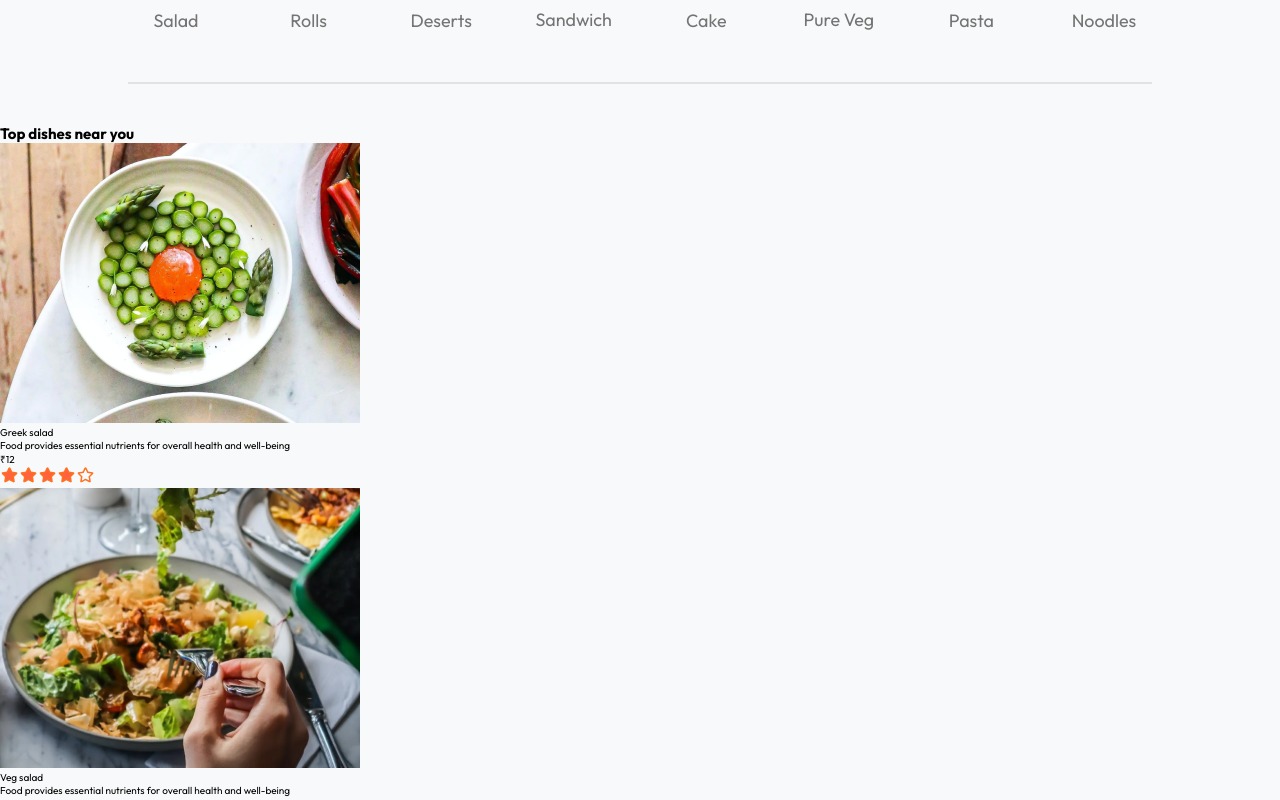
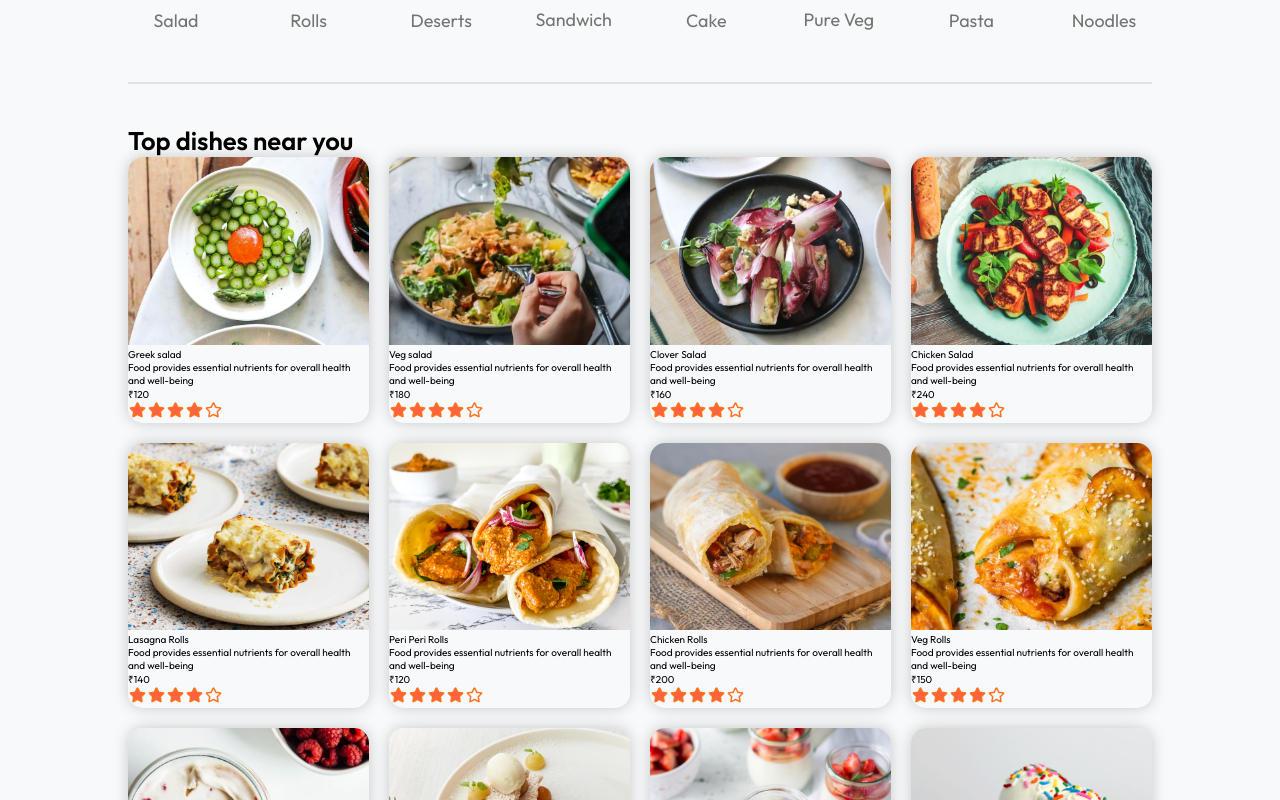
Before and after one commit to Kaustubh0912/FoodPrep, a React (Vite) app: page / in a window 1280 px wide. Shown: the part 920-1720 px from the top of the page. Built offline with nearby package versions, Linux system fonts and the light colour scheme.

Commit message:
partially added food display css

```diff
--- a/src/assets/assets.js
+++ b/src/assets/assets.js
@@ -121,7 +121,7 @@ export const food_list = [
         _id: "1",
         name: "Greek salad",
         image: food_1,
-        price: 12,
+        price: 120,
         description: "Food provides essential nutrients for overall health and well-being",
         category: "Salad"
     },
@@ -129,77 +129,77 @@ export const food_list = [
         _id: "2",
         name: "Veg salad",
         image: food_2,
-        price: 18,
+        price: 180,
         description: "Food provides essential nutrients for overall health and well-being",
         category: "Salad"
     }, {
         _id: "3",
         name: "Clover Salad",
         image: food_3,
-        price: 16,
+        price: 160,
         description: "Food provides essential nutrients for overall health and well-being",
         category: "Salad"
     }, {
         _id: "4",
         name: "Chicken Salad",
         image: food_4,
-        price: 24,
+        price: 240,
         description: "Food provides essential nutrients for overall health and well-being",
         category: "Salad"
     }, {
         _id: "5",
         name: "Lasagna Rolls",
         image: food_5,
-        price: 14,
+        price: 140,
         description: "Food provides essential nutrients for overall health and well-being",
         category: "Rolls"
     }, {
         _id: "6",
         name: "Peri Peri Rolls",
         image: food_6,
-        price: 12,
+        price: 120,
         description: "Food provides essential nutrients for overall health and well-being",
         category: "Rolls"
     }, {
         _id: "7",
         name: "Chicken Rolls",
         image: food_7,
-        price: 20,
+        price: 200,
         description: "Food provides essential nutrients for overall health and well-being",
         category: "Rolls"
     }, {
         _id: "8",
         name: "Veg Rolls",
         image: food_8,
-        price: 15,
+        price: 150,
         description: "Food provides essential nutrients for overall health and well-being",
         category: "Rolls"
     }, {
         _id: "9",
         name: "Ripple Ice Cream",
         image: food_9,
-        price: 14,
+        price: 140,
         description: "Food provides essential nutrients for overall health and well-being",
         category: "Deserts"
     }, {
         _id: "10",
         name: "Fruit Ice Cream",
         image: food_10,
-        price: 22,
+        price: 220,
         description: "Food provides essential nutrients for overall health and well-being",
         category: "Deserts"
     }, {
         _id: "11",
         name: "Jar Ice Cream",
         image: food_11,
-        price: 10,
+        price: 100,
         description: "Food provides essential nutrients for overall health and well-being",
         category: "Deserts"
     }, {
         _id: "12",
         name: "Vanilla Ice Cream",
         image: food_12,
-        price: 12,
+        price: 120,
         description: "Food provides essential nutrients for overall health and well-being",
         category: "Deserts"
     },
@@ -207,7 +207,7 @@ export const food_list = [
         _id: "13",
         name: "Chicken Sandwich",
         image: food_13,
-        price: 12,
+        price: 120,
         description: "Food provides essential nutrients for overall health and well-being",
         category: "Sandwich"
     },
@@ -215,77 +215,77 @@ export const food_list = [
         _id: "14",
         name: "Vegan Sandwich",
         image: food_14,
-        price: 18,
+        price: 180,
         description: "Food provides essential nutrients for overall health and well-being",
         category: "Sandwich"
     }, {
         _id: "15",
         name: "Grilled Sandwich",
         image: food_15,
-        price: 16,
+        price: 160,
         description: "Food provides essential nutrients for overall health and well-being",
         category: "Sandwich"
     }, {
         _id: "16",
         name: "Bread Sandwich",
         image: food_16,
-        price: 24,
+        price: 240,
         description: "Food provides essential nutrients for overall health and well-being",
         category: "Sandwich"
     }, {
         _id: "17",
         name: "Cup Cake",
         image: food_17,
-        price: 14,
+        price: 140,
         description: "Food provides essential nutrients for overall health and well-being",
         category: "Cake"
     }, {
         _id: "18",
         name: "Vegan Cake",
         image: food_18,
-        price: 12,
+        price: 120,
         description: "Food provides essential nutrients for overall health and well-being",
         category: "Cake"
     }, {
         _id: "19",
         name: "Butterscotch Cake",
         image: food_19,
-        price: 20,
+        price: 200,
         description: "Food provides essential nutrients for overall health and well-being",
         category: "Cake"
     }, {
         _id: "20",
         name: "Sliced Cake",
         image: food_20,
-        price: 15,
+        price: 150,
         description: "Food provides essential nutrients for overall health and well-being",
         category: "Cake"
     }, {
         _id: "21",
         name: "Garlic Mushroom ",
         image: food_21,
-        price: 14,
+        price: 140,
         description: "Food provides essential nutrients for overall health and well-being",
         category: "Pure Veg"
     }, {
         _id: "22",
         name: "Fried Cauliflower",
         image: food_22,
-        price: 22,
+        price: 220,
         description: "Food provides essential nutrients for overall health and well-being",
         category: "Pure Veg"
     }, {
         _id: "23",
         name: "Mix Veg Pulao",
         image: food_23,
-        price: 10,
+        price: 100,
         description: "Food provides essential nutrients for overall health and well-being",
         category: "Pure Veg"
     }, {
         _id: "24",
         name: "Rice Zucchini",
         image: food_24,
-        price: 12,
+        price: 120,
         description: "Food provides essential nutrients for overall health and well-being",
         category: "Pure Veg"
     },
@@ -293,7 +293,7 @@ export const food_list = [
         _id: "25",
         name: "Cheese Pasta",
         image: food_25,
-        price: 12,
+        price: 120,
         description: "Food provides essential nutrients for overall health and well-being",
         category: "Pasta"
     },
@@ -301,49 +301,49 @@ export const food_list = [
         _id: "26",
         name: "Tomato Pasta",
         image: food_26,
-        price: 18,
+        price: 180,
         description: "Food provides essential nutrients for overall health and well-being",
         category: "Pasta"
     }, {
         _id: "27",
         name: "Creamy Pasta",
         image: food_27,
-        price: 16,
+        price: 160,
         description: "Food provides essential nutrients for overall health and well-being",
         category: "Pasta"
     }, {
         _id: "28",
         name: "Chicken Pasta",
         image: food_28,
-        price: 24,
+        price: 240,
         description: "Food provides essential nutrients for overall health and well-being",
         category: "Pasta"
     }, {
         _id: "29",
         name: "Buttter Noodles",
         image: food_29,
-        price: 14,
+        price: 140,
         description: "Food provides essential nutrients for overall health and well-being",
         category: "Noodles"
     }, {
         _id: "30",
         name: "Veg Noodles",
         image: food_30,
-        price: 12,
+        price: 120,
         description: "Food provides essential nutrients for overall health and well-being",
         category: "Noodles"
     }, {
         _id: "31",
         name: "Somen Noodles",
         image: food_31,
-        price: 20,
+        price: 200,
         description: "Food provides essential nutrients for overall health and well-being",
         category: "Noodles"
     }, {
         _id: "32",
         name: "Cooked Noodles",
         image: food_32,
-        price: 15,
+        price: 150,
         description: "Food provides essential nutrients for overall health and well-being",
         category: "Noodles"
     }
--- a/src/components/FoodDisplay/FoodDisplay.css
+++ b/src/components/FoodDisplay/FoodDisplay.css
@@ -0,0 +1,16 @@
+.food-display{
+    max-width: 80%;
+    margin: 30px auto;
+}
+
+.food-display h2{
+    font-size: max(2vw,2.4px);
+    font-weight: 600;
+}
+
+.food-display-list{
+    display: grid;
+    margin-bottom: 3rem;
+    grid-template-columns: repeat(auto-fill, minmax(24rem, 1fr));
+    grid-gap: 2rem;
+}
--- a/src/components/FoodDisplay/FoodDisplay.jsx
+++ b/src/components/FoodDisplay/FoodDisplay.jsx
@@ -13,6 +13,7 @@ const FoodDisplay = () => {
             {
                 food_list.map((food,index)=>{
                     return <FoodItemCard
+                    key = {food._id}
                     id = {food._id}
                     name ={food.name}
                     price={food.price}
--- a/src/components/FoodItemCard/FoodItemCard.css
+++ b/src/components/FoodItemCard/FoodItemCard.css
@@ -0,0 +1,14 @@
+.food-item{
+    width: 100%;
+    margin: auto;
+    border-radius: 15px;
+    overflow: hidden;
+    box-shadow: 0px 0px 15px rgba(0,0,0,.2);
+    transition:  0.3s;
+    animation: fadeIn 3s ;
+}
+
+.food-item-image{
+    width: 100%;
+    height: auto;
+}
--- a/src/components/FoodItemCard/FoodItemCard.jsx
+++ b/src/components/FoodItemCard/FoodItemCard.jsx
@@ -1,8 +1,9 @@
 import React from 'react'
 import { assets } from '../../assets/assets'
+import './FoodItemCard.css'
 const FoodItemCard = ({id,name,price,description,image}) => {
   return (
-    <div>
+    <div className='food-item'>
       <div className="food-item-image-container">
         <img className='food-item-image' src={image} alt={name} />
       </div>
```
